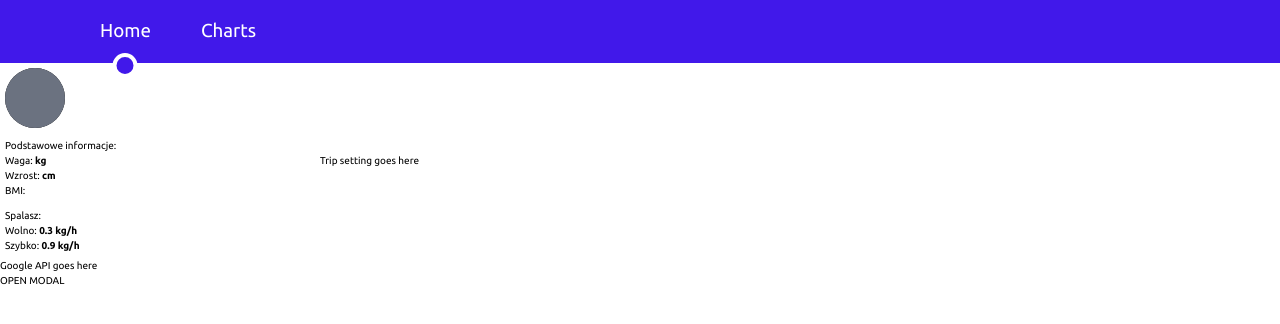
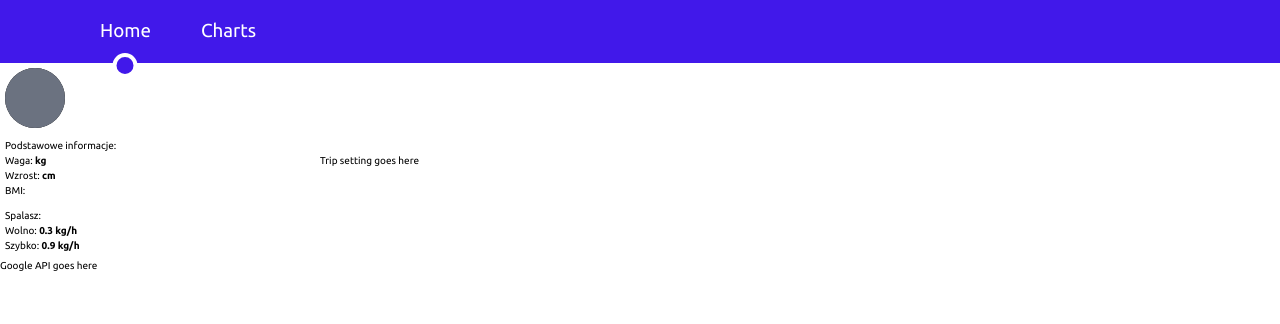
Before and after one commit to KrolMateusz/praktyki1, a Vue app: page / in a window 1280 px wide. Shown: the top 324 px of the page. Built offline with nearby package versions, Linux system fonts and the light colour scheme.

Commit message:
Modal connected to edit profile, img added to store

```diff
--- a/src/components/common/Profile.vue
+++ b/src/components/common/Profile.vue
@@ -19,7 +19,7 @@
             group-hover:opacity-100
           "
         >
-          Edit profile
+          Edytuj profil
         </p>
       </div>
       <div class="flex flex-col justify-center ml-3">
--- a/src/components/common/UserInfoForm.vue
+++ b/src/components/common/UserInfoForm.vue
@@ -20,6 +20,7 @@
             text-base
             h-10
             ml-8
+            cursor-pointer
           "
         >
           Wrzuć awatar
--- a/src/components/home/Home.vue
+++ b/src/components/home/Home.vue
@@ -12,7 +12,6 @@
     </div>
     <GoogleMaps />
   </div>
-  <button @click="openModal">OPEN MODAL</button>
   <Modal @close-modal="closeModal" v-if="isModalOpened">
     <span class="absolute top-3 left-4">Edytuj profil</span>
     <user-info-form @close-modal="closeModal" />
```
